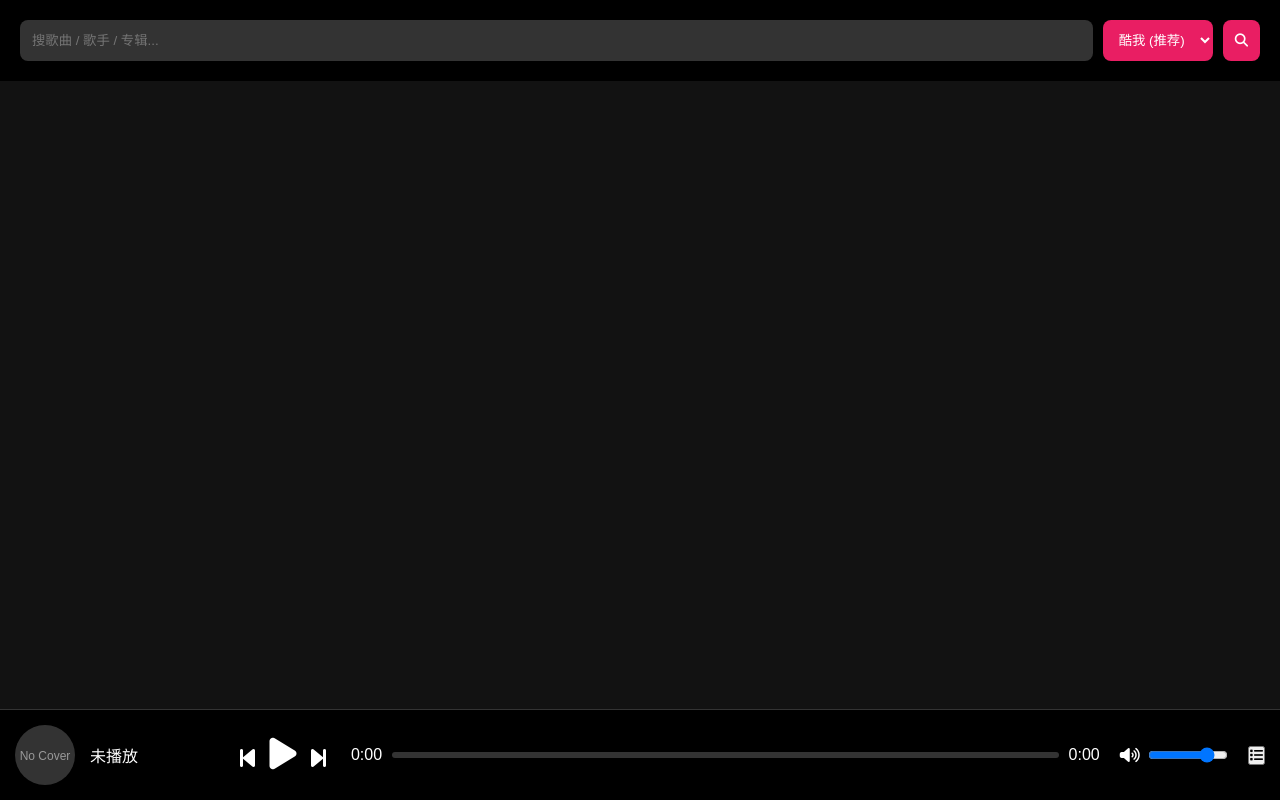
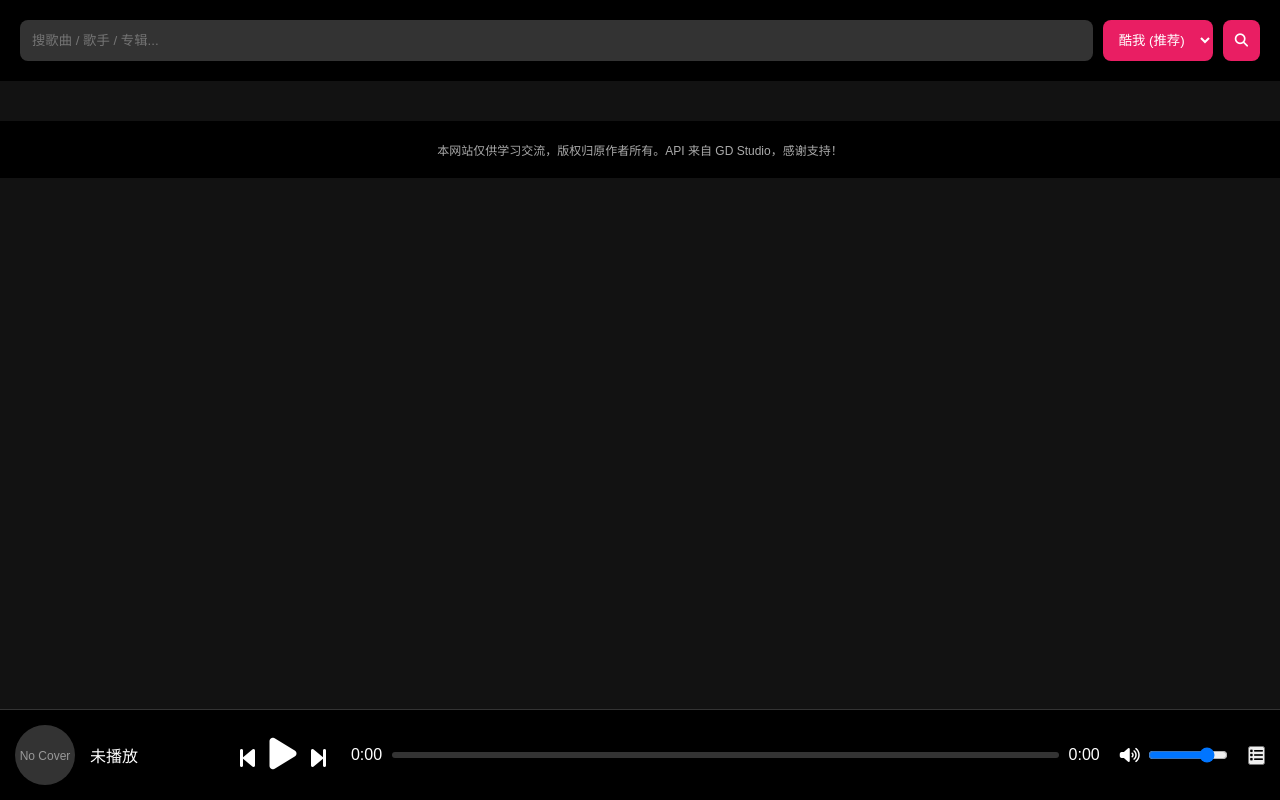
Before and after one commit to turekiss521-ux/my-0music-now, a plain HTML site: page player.html in a window 1280 px wide. Drawn offline with Linux system fonts and the light colour scheme; sample sign-in values are in the browser's storage.

Commit message:
Update player.html

```diff
--- a/player.html
+++ b/player.html
@@ -74,5 +74,8 @@
       location.href = '/';
     }
   </script>
+  <div style="text-align:center; padding:20px; color:#aaa; font-size:12px; background:#000;">
+  本网站仅供学习交流，版权归原作者所有。API 来自 GD Studio，感谢支持！
+</div>
 </body>
 </html>
```
